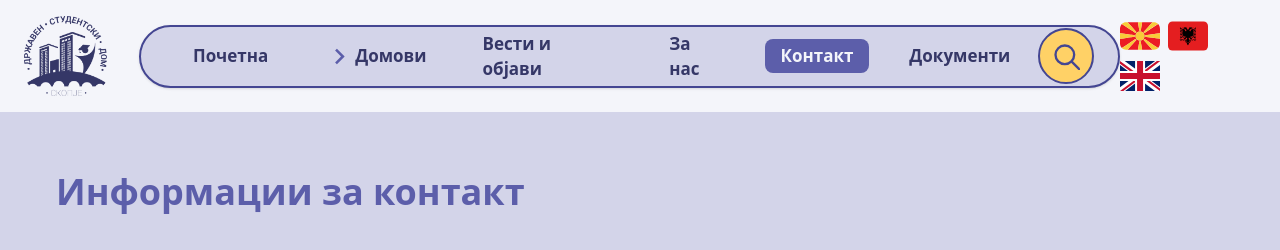
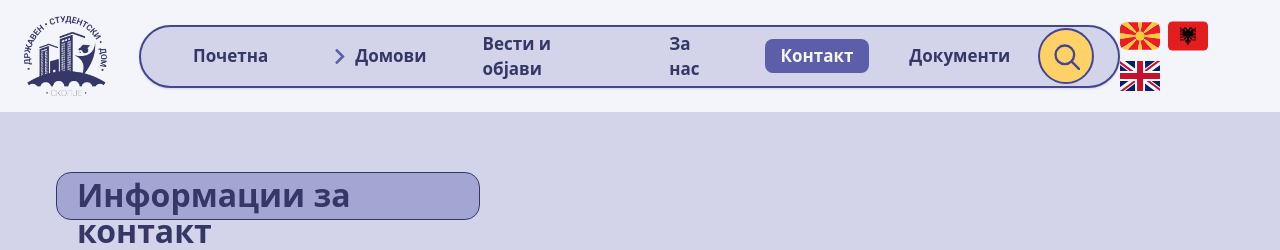
Before and after one commit to andrejstanoev/dsd_project, a React (Vite) app: page /kontakt in a window 1280 px wide. Shown: the top 250 px of the page. Built offline with nearby package versions, Linux system fonts and the light colour scheme.

Commit message:
Added boarder ang bg on every h2

```diff
--- a/src/components/HomepageMain.jsx
+++ b/src/components/HomepageMain.jsx
@@ -59,7 +59,7 @@ export default function HomepageMain() {
 
     return (
         <main className=" flex flex-col items-center 2xl:py-8 pb-7" >
-            <h1 className=" text-center text-[#5c5eaa] mt-10 text-4xl mb-15 mt-5 font-bold">{t("greetingHomePage")}</h1>
+            <h1 className=" text-center text-[#5c5eaa] mt-10 text-4xl mb-15 mt-5 font-bold md:text-[23px] lg:text-[25px] xl:text-[40px] text-[19px] px-3 py-2 mt-5 rounded-[15px] border-1 border-[#353767] bg-[#A3A5D2] lg:w-150 lg:h-17 text-center text-[#353767] font-bold">{t("greetingHomePage")}</h1>
             <div className="relative w-full max-w-full sm:max-w-[calc(100vw-8rem)] 2xl:h-[520px] h-[420px]  mx-auto overflow-hidden rounded-xl shadow-lg">
                 <p className=" text-center w-full tracking-wide px-4 py-2 absolute top-4 z-2  text-[25px] bg-slate-400/30 rounded shadow text-xl font-semibold ">{images[current].name}</p>
 
--- a/src/components/InfoForContact.jsx
+++ b/src/components/InfoForContact.jsx
@@ -10,7 +10,10 @@ export default function InfoForContact(){
             <div className="w-full max-w-lg md:max-w-3xl lg:max-w-5xl xl:max-w-7xl 2xl:max-w-8xl p-6 md:p-10 space-y-6 mx-auto">
 
                 <div>
-                    <h2 className="text-3xl md:text-4xl font-bold text-[#5c5eaa] mb-8">{t("infozakontakt")}</h2>
+                    <h2 className="text-3xl md:text-4xl font-bold text-[#5c5eaa] mb-8
+                    md:text-[23px] lg:text-[25px] xl:text-[32px] text-[19px] px-3 py-1  rounded-[15px] border-1
+                    border-[#353767] bg-[#A3A5D2] lg:w-106 lg:h-12 pl-5 text-[#353767] font-bold
+                    ">{t("infozakontakt")}</h2>
                     <h3 className="text-2xl font-bold">Христина Димова Грчнароска</h3>
                     <p className="text-sm mt-1 mb-3">
                         {t("sLLice")}
--- a/src/components/NewsNaslov.jsx
+++ b/src/components/NewsNaslov.jsx
@@ -4,8 +4,8 @@ import { useTranslation } from 'react-i18next';
 export default function NewsNaslov(){
     return (
         <div className="flex justify-center pt-5 ">
-            <h1 className="md:text-[23px] lg:text-[25px] xl:text-[40px] text-[19px] px-3 py-2 mt-5 rounded-[15px] border-1 border-[#353767] bg-[#A3A5D2] lg:w-150 lg:h-20 text-center text-[#353767] font-bold">
-                Вести и новости</h1>
+            <h1 className="md:text-[23px] lg:text-[25px] xl:text-[40px] text-[19px] px-3 py-1 mt-5 rounded-[15px] border-1 border-[#353767] bg-[#A3A5D2] lg:w-150 lg:h-17 text-center text-[#353767] font-bold">
+                Вести и објави</h1>
         </div>
     );
 }
```
